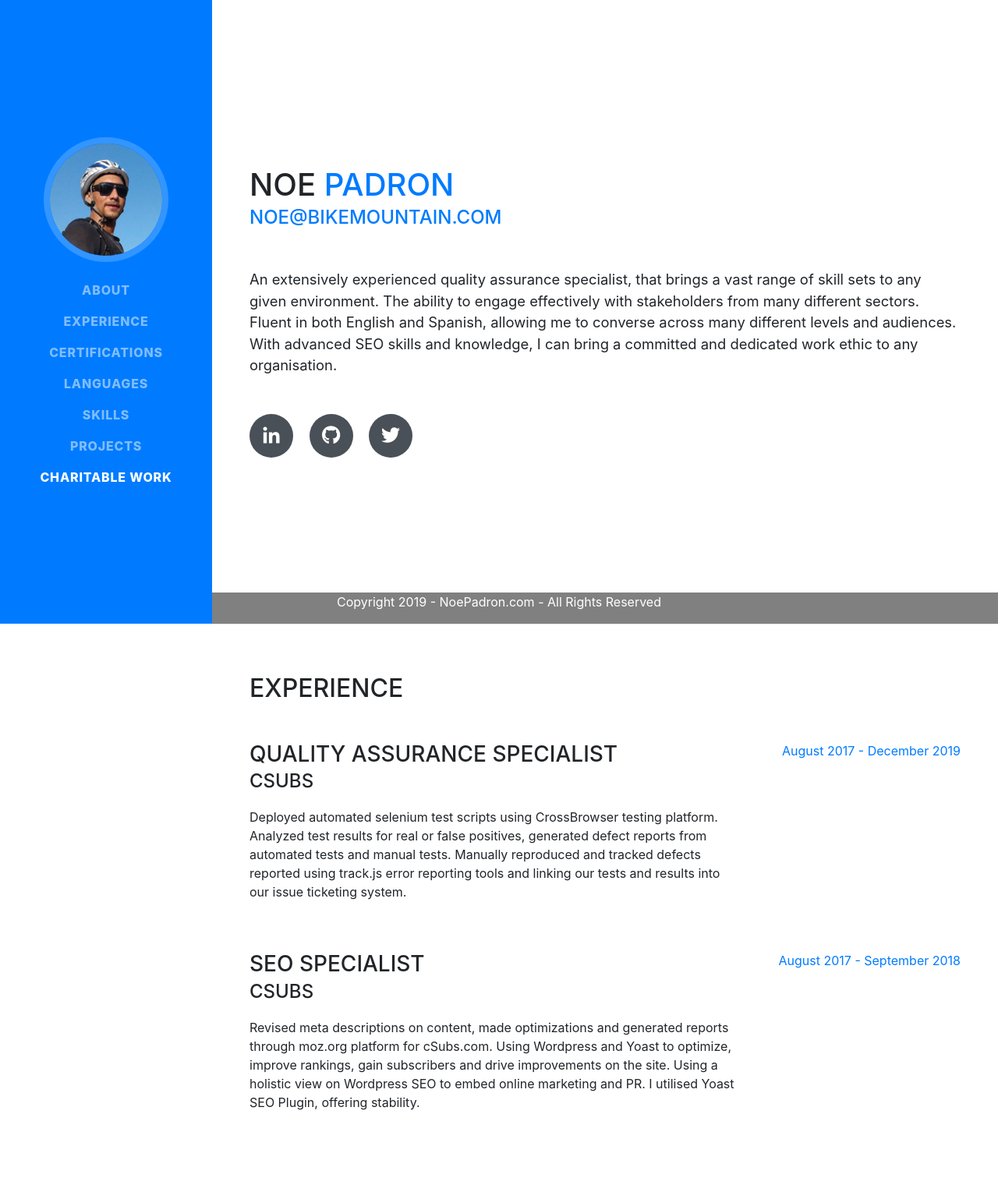
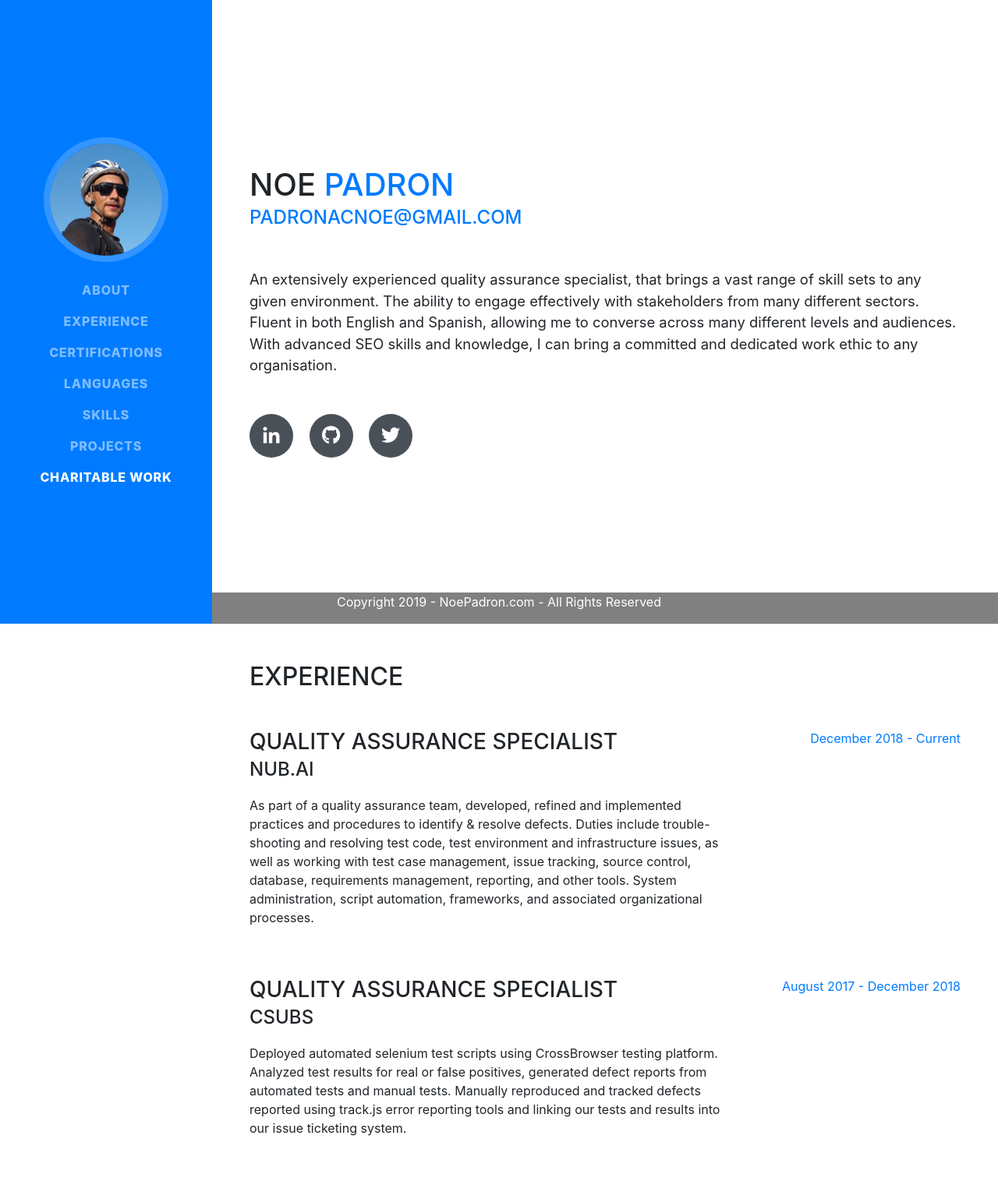
Before and after one commit to npadr0n/npadr0n.github.io, a website with bundled scripts: page index.html in a window 1280 px wide. Shown: the top 1520 px of the page at 78% size. Built offline with nearby package versions, Linux system fonts and the light colour scheme; a web font is replaced by a local one.

Commit message:
updated experience
emails and languages logos

```diff
--- a/index.html
+++ b/index.html
@@ -70,7 +70,7 @@
                   <span class="text-primary">Padron</span>
                </h1>
                <div class="subheading mb-5">
-                  <a href="noe@bikemountain.com">noe@bikemountain.com</a>
+                  <a href="padronacnoe@gmail.com">padronacnoe@gmail.com</a>
                </div>
                <p class="lead mb-5">An extensively experienced quality assurance specialist, that brings a vast range of skill sets to any given environment. The ability to engage effectively with stakeholders from many different sectors. Fluent in both English and Spanish, allowing me to converse across many different levels and audiences. With advanced SEO skills and knowledge, I can bring a committed and dedicated work ethic to any organisation.</p>
                <div class="social-icons">
@@ -93,11 +93,22 @@
                <div class="resume-item d-flex flex-column flex-md-row mb-5">
                   <div class="resume-content mr-auto">
                      <h3 class="mb-0">Quality Assurance Specialist</h3>
+                     <div class="subheading mb-3">nub.ai</div>
+                     <p>As part of a quality assurance team, developed, refined and implemented practices and procedures to identify & resolve defects.
+                        Duties include trouble-shooting and resolving test code, test environment and infrastructure issues, as well as working with test case management, issue tracking, source control, database, requirements management, reporting, and other tools. System administration, script automation, frameworks, and associated organizational processes.</p>
+                  </div>
+                  <div class="resume-date text-md-right">
+                     <span class="text-primary">December 2018 - Current</span>
+                  </div>
+               </div>
+               <div class="resume-item d-flex flex-column flex-md-row mb-5">
+                  <div class="resume-content mr-auto">
+                     <h3 class="mb-0">Quality Assurance Specialist</h3>
                      <div class="subheading mb-3">cSubs</div>
                      <p>Deployed automated selenium test scripts using CrossBrowser testing platform. Analyzed test results for real or false positives, generated defect reports from automated tests and manual tests. Manually reproduced and tracked defects reported using track.js  error reporting tools and linking our tests and results into our issue ticketing system.</p>
                   </div>
                   <div class="resume-date text-md-right">
-                     <span class="text-primary">August 2017 - December 2019</span>
+                     <span class="text-primary">August 2017 - December 2018</span>
                   </div>
                </div>
                <div class="resume-item d-flex flex-column flex-md-row mb-5">
@@ -159,6 +170,18 @@
                   </li>
                   <li class="list-inline-item">
                      <i class="fab fa-wordpress"></i>
+                  </li>
+                  <li class="list-inline-item">
+                     <i class="fab fa-react"></i></i>
+                  </li>
+                  <li class="list-inline-item">
+                     <i class="fab fa-vuejs"></i>
+                  </li>
+                  <li class="list-inline-item">
+                     <i class="fab fa-js-square"></i>
+                  </li>
+                  <li class="list-inline-item">
+                     <i class="fab fa-angular"></i>
                   </li>
                </ul>
                <div class="subheading mb-3">Workflow</div>
```
